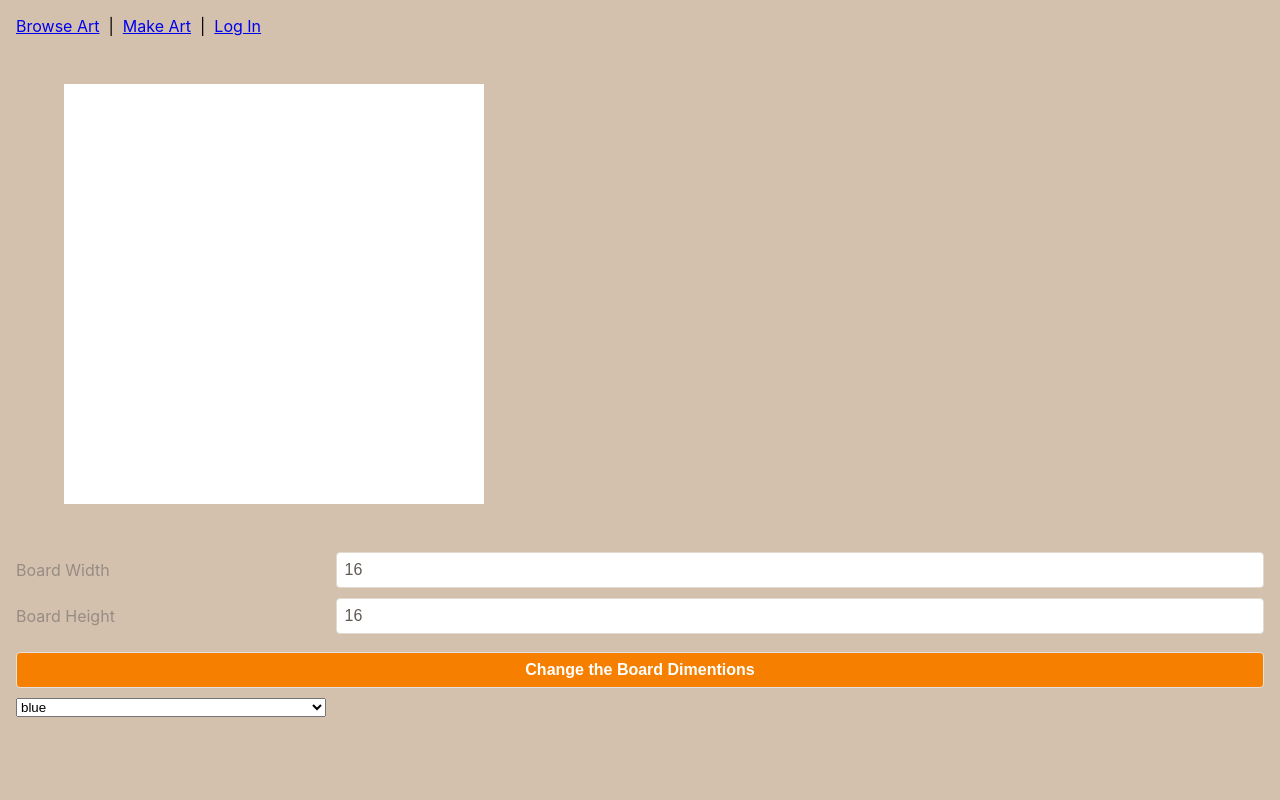
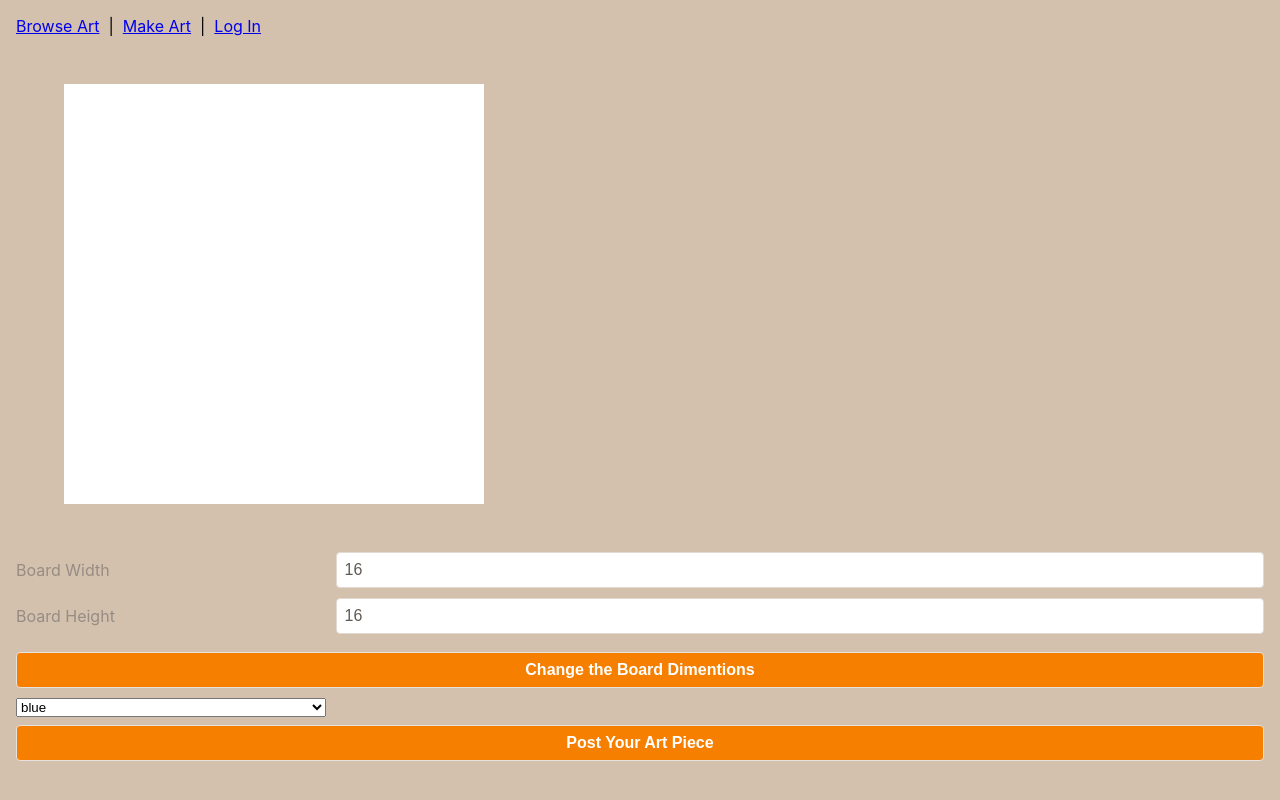
Before and after one commit to anthonyMarra/Project-3, a React (Create React App) app: page /draw in a window 1280 px wide. Built offline with nearby package versions, Linux system fonts and the light colour scheme.

Commit message:
end of monday commit

```diff
--- a/src/components/SignUpForm/SignUpForm.jsx
+++ b/src/components/SignUpForm/SignUpForm.jsx
@@ -15,6 +15,7 @@ export default class SignUpForm extends Component {
     evt.preventDefault();
     try {
       const formData = { ...this.state };
+      console.log(...this.state)
       delete formData.confirm;
       delete formData.error;
       // The promise returned by the signUp service method
--- a/src/pages/App/App.jsx
+++ b/src/pages/App/App.jsx
@@ -27,12 +27,23 @@ function App() {
   useEffect(() => {
     setBoard(boardProto)
   }, [col, row])
+  /*LOOK UP PROJECT 2 HOW YOU DID YOUR CRUD THERE
 
+
+
+
+
+
+
+
+
+
+  */
   return (
     <>
       <NavBar user={user} setUser={setUser} />
       <Routes>
-        <Route path="/draw" element={<><Board board={board} penColor={penColor} setBoard={setBoard} /><ColorPicker setPenColor={setPenColor} setCol={setCol} setRow={setRow} col={col} row={row} /></>} />
+        <Route path="/draw" element={<><Board board={board} penColor={penColor} setBoard={setBoard} /><ColorPicker setPenColor={setPenColor} setCol={setCol} setRow={setRow} col={col} row={row} user={user} /></>} />
         <Route path="/login" element={<AuthPage setUser={setUser} />} />
         <Route path="/" element={<ArtBrowse />} />
         <Route path="/*" element={<ArtBrowse />} />
--- /dev/null
+++ b/src/pages/ColorPicker/ColorPicker.css
@@ -0,0 +1,3 @@
+label {
+    width: 255px;
+}
--- a/src/pages/ColorPicker/ColorPicker.js
+++ b/src/pages/ColorPicker/ColorPicker.js
@@ -1,7 +1,8 @@
 import { useEffect, useState } from "react"
+import './ColorPicker.css';
 
 
-export default function ColorPicker({ setPenColor, setCol, setRow, col, row }) {
+export default function ColorPicker({ setPenColor, setCol, setRow, col, row, user }) {
     const [newCol, setNewCol] = useState(col)
     const [newRow, setNewRow] = useState(row)
     function handleColorChange(evt) {
@@ -25,6 +26,29 @@ export default function ColorPicker({ setPenColor, setCol, setRow, col, row }) {
         //console.log(window.innerWidth)
         //set this to a variable to see the users current window size
     }
+    async function handleSubmit(evt) {
+        evt.preventDefault();
+        if (user) {
+            // try {
+            //     const formData = { ...this.state };
+            //     delete formData.confirm;
+            //     delete formData.error;
+            //     // The promise returned by the signUp service method
+            //     // will resolve to the user object included in the
+            //     // payload of the JSON Web Token (JWT)
+            //     const user = await signUp(formData);
+            //     // Update user state with user
+            //     this.props.setUser(user);
+            // } catch {
+            //     // Invalid signup
+            //     this.setState({
+            //         error: 'Sign Up Failed - Try Again'
+            //     });
+            // }
+        } else {
+            window.alert("You must first sign in to post your art")
+        }
+    }
     return (
         <>
             <form onSubmit={handleGridChange}>
@@ -44,6 +68,9 @@ export default function ColorPicker({ setPenColor, setCol, setRow, col, row }) {
                     <option value="black">black</option>
                 </select>
             </form>
+            <form onSubmit={handleSubmit}>
+                <button type="submit">Post Your Art Piece</button>
+            </form>
         </>
     )
 }
--- a/src/pages/board/board.css
+++ b/src/pages/board/board.css
@@ -14,6 +14,7 @@
 
 .Board {
     margin: 50px;
+
 }
 
 .white {
--- a/src/utilities/users-service.js
+++ b/src/utilities/users-service.js
@@ -22,7 +22,7 @@ export function getToken() {
   const payload = JSON.parse(atob(token.split('.')[1]));
   if (payload.exp < Date.now() / 1000) {
     // Token has expired
-    // localStorage.removeItem('token');
+    localStorage.removeItem('token');
     return null;
   }
   return token;
```
Also changed, not shown: 1 other file (tests, documents, lock files or other folders).
